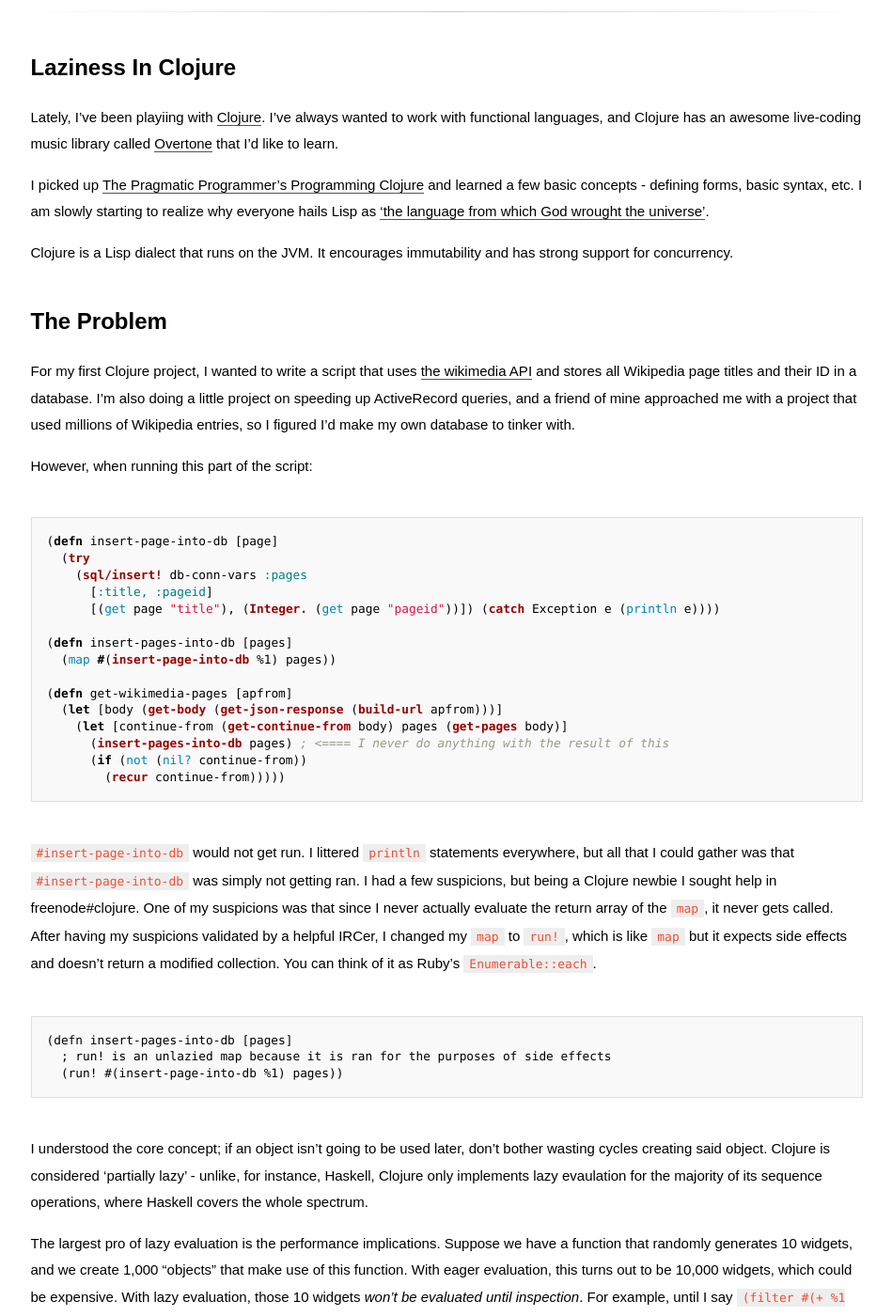
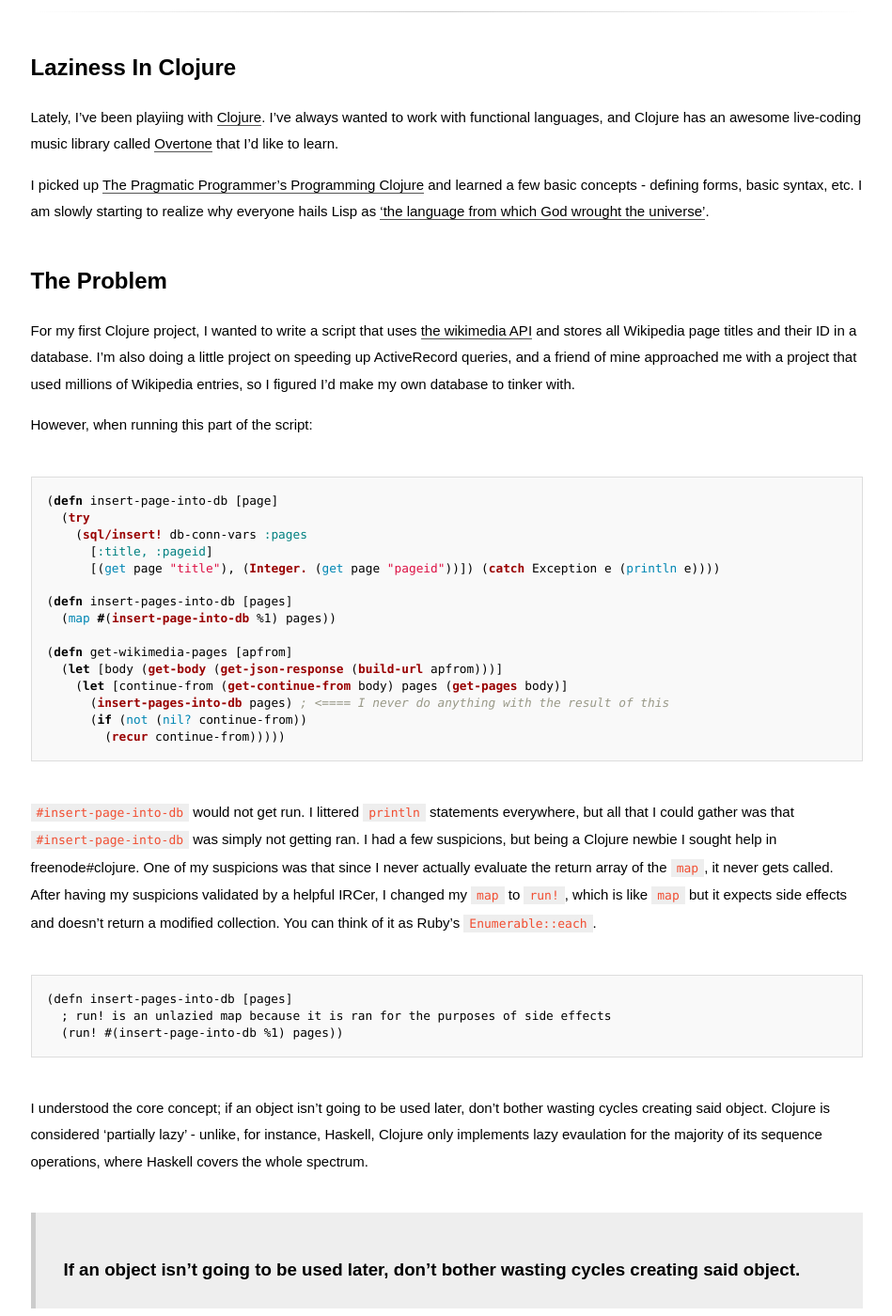
Before and after one commit to johnmarinelli/johnmarinelli.github.io, a Jekyll site: the page built from _posts/2016-01-24-laziness-in-clojure.md, in a window 1280 px wide and 1400 px high, scrolled down 256 px. Shown: the whole window at 94% size, without its empty margins (165-1114 px from the left). Built offline with Jekyll 4.4.1, drawn with Linux system fonts in a browser that asks for light colours; some web fonts are replaced.

Commit message:
blockquote

```diff
--- a/_posts/2016-01-24-laziness-in-clojure.md
+++ b/_posts/2016-01-24-laziness-in-clojure.md
@@ -8,8 +8,6 @@ updated: 2016-01-24
 Lately, I've been playiing with [Clojure](http://clojure.com).  I've always wanted to work with functional languages, and Clojure has an awesome live-coding music library called [Overtone](https://overtone.github.io) that I'd like to learn.
 
 I picked up [The Pragmatic Programmer's Programming Clojure](https://pragprog.com/book/shcloj2/programming-clojure) and learned a few basic concepts - defining forms, basic syntax, etc.  I am slowly starting to realize why everyone hails Lisp as ['the language from which God wrought the universe'](https://xkcd.com/224/).
-
-Clojure is a Lisp dialect that runs on the JVM.  It encourages immutability and has strong support for concurrency.
 
 ## The Problem
 For my first Clojure project, I wanted to write a script that uses [the wikimedia API](https://www.mediawiki.org/wiki/API:Main_page) and stores all Wikipedia page titles and their ID in a database.  I'm also doing a little project on speeding up ActiveRecord queries, and a friend of mine approached me with a project that used millions of Wikipedia entries, so I figured I'd make my own database to tinker with.
@@ -44,6 +42,9 @@ However, when running this part of the script:
 
 I understood the core concept; if an object isn't going to be used later, don't bother wasting cycles creating said object.  Clojure is considered 'partially lazy' - unlike, for instance, Haskell, Clojure only implements lazy evaulation for the majority of its sequence operations, where Haskell covers the whole spectrum.
 
+
+> ### If an object isn't going to be used later, don't bother wasting cycles creating said object.
+
 The largest pro of lazy evaluation is the performance implications.  Suppose we have a function that randomly generates 10 widgets, and we create 1,000 "objects" that make use of this function.  With eager evaluation, this turns out to be 10,000 widgets, which could be expensive.  With lazy evaluation, those 10 widgets *won't be evaluated until inspection*.  For example, until I say `(filter #(+ %1 1) (get object :widgets))`, the `object`'s widgets *do not exist*.  Pretty sweet.
 
 This also means that control structures are saved needless evaluation as well.  In an eager-evaluated language,  `if a then b else c` would evaluation both `b` and `c`.  However, with lazy evaulation, only one of `b` or `c` will be evaluated.  Conceptually, it's similar to a boolean short circuit `||=`.
```
